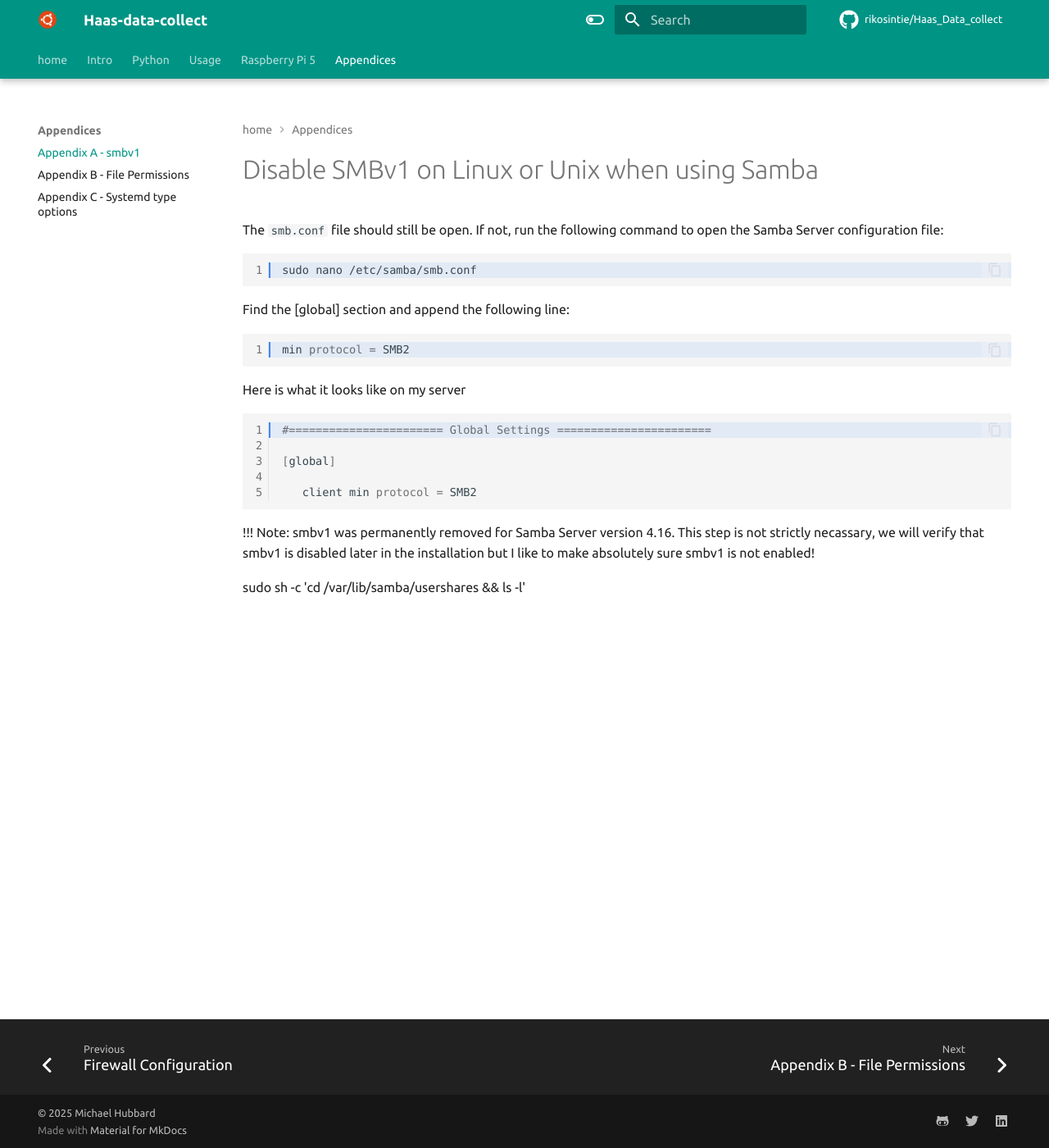
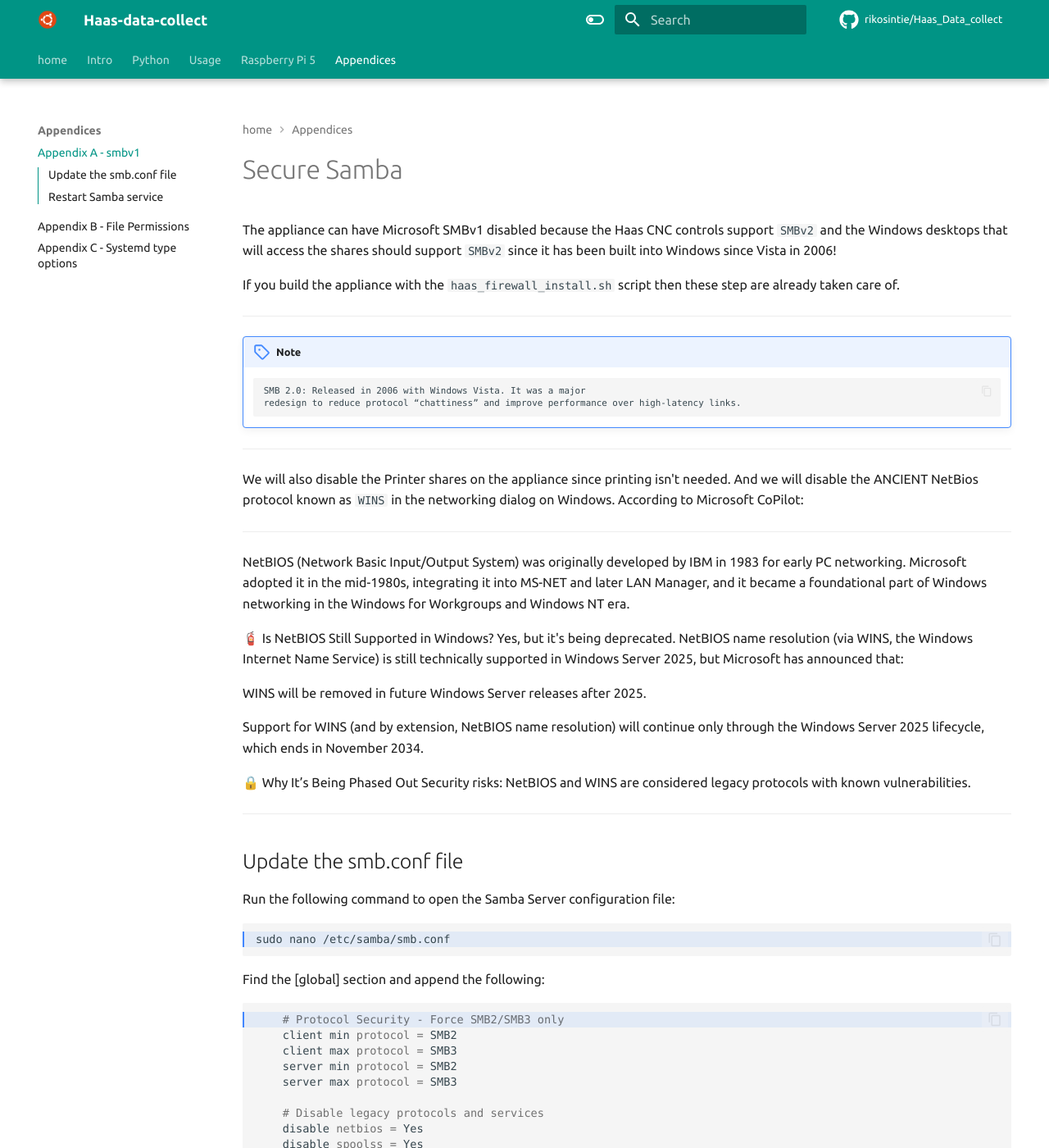
Before and after one commit to rikosintie/Haas_Data_collect, an MkDocs documentation site: the page built from docs/appendices/appendix-a.md, in a window 1280 px wide and 1400 px high. Shown: the whole window at 82% size. Built offline with MkDocs 1.6.1 and Material for MkDocs 9.7.7, drawn with Linux system fonts in a browser that asks for light colours; some web fonts are replaced; comment, search, counter and statistics services are not loaded; some of the changed text lies outside the part shown.

Commit message:
Git Title: Added more detail about legacy protocols

````diff
--- a/docs/appendices/appendix-a.md
+++ b/docs/appendices/appendix-a.md
@@ -1,28 +1,98 @@
-# Disable SMBv1 on Linux or Unix when using Samba
+# Secure Samba
 
-The `smb.conf` file should still be open. If not, run the following command to open the Samba Server configuration file:
+The appliance can have Microsoft SMBv1 disabled because the Haas CNC controls support `SMBv2` and the Windows desktops that will access the shares should support `SMBv2` since it has been built into Windows since Vista in 2006!
 
-```bash linenums='1' hl_lines='1'
+If you build the appliance with the `haas_firewall_install.sh` script then these step are already taken care of.
+
+----------------------------------------------------------------
+
+!!! Note
+        SMB 2.0: Released in 2006 with Windows Vista. It was a major
+        redesign to reduce protocol “chattiness” and improve performance over high-latency links.
+
+----------------------------------------------------------------
+
+We will also disable the Printer shares on the appliance since printing isn't needed. And we will disable the ANCIENT NetBios protocol known as `WINS` in the networking dialog on Windows. According to Microsoft CoPilot:
+
+----------------------------------------------------------------
+
+NetBIOS (Network Basic Input/Output System) was originally developed by IBM in 1983 for early PC networking. Microsoft adopted it in the mid-1980s, integrating it into MS-NET and later LAN Manager, and it became a foundational part of Windows networking in the Windows for Workgroups and Windows NT era.
+
+🧯 Is NetBIOS Still Supported in Windows?
+Yes, but it's being deprecated. NetBIOS name resolution (via WINS, the Windows Internet Name Service) is still technically supported in Windows Server 2025, but Microsoft has announced that:
+
+WINS will be removed in future Windows Server releases after 2025.
+
+Support for WINS (and by extension, NetBIOS name resolution) will continue only through the Windows Server 2025 lifecycle, which ends in November 2034.
+
+🔒 Why It’s Being Phased Out
+Security risks: NetBIOS and WINS are considered legacy protocols with known vulnerabilities.
+
+----------------------------------------------------------------
+
+## Update the smb.conf file
+
+Run the following command to open the Samba Server configuration file:
+
+```bash hl_lines='1'
 sudo nano /etc/samba/smb.conf
 ```
 
-Find the [global] section and append the following line:
+Find the [global] section and append the following:
 
-```bash linenums='1' hl_lines='1'
-min protocol = SMB2
+```bash hl_lines='1'
+    # Protocol Security - Force SMB2/SMB3 only
+    client min protocol = SMB2
+    client max protocol = SMB3
+    server min protocol = SMB2
+    server max protocol = SMB3
+
+    # Disable legacy protocols and services
+    disable netbios = Yes
+    disable spoolss = Yes
+
+    # Disable printing
+    load printers = No
+    printing = bsd
+    printcap name = /dev/null
+
+    [printers]
+    available = No
+    browseable = No
+    printable = Yes
 ```
 
-Here is what it looks like on my server
+Find the `[print$]` section and change available to `no`.
 
-```bash linenums='1' hl_lines='1'
-#======================= Global Settings =======================
-
-[global]
-
-   client min protocol = SMB2
+```bash
+[print$]
+    available = No
 ```
 
-!!! Note:
-    smbv1 was permanently removed for Samba Server version 4.16. This step is not strictly necassary, we will verify that smbv1 is disabled later in the installation but I like to make absolutely sure smbv1 is not enabled!
+Save and close the file using `ctrl+s`, `ctrl+x` if you were using nano.
+
+----------------------------------------------------------------
+
+Run the following command to make sure the smb.conf file doesn't have any errors:
+
+```bash hl_lines='1'
+testparm -s
+```
+
+If there are any errors reopen the smb.conf file and correct them.
+
+----------------------------------------------------------------
+
+## Restart Samba service
+
+Run the following to restart Samba and check the status:
+
+```bash
+sudo systemctl restart smbd
+sudo systemctl status smbd
+```
+
+!!! Note
+        Since `SMBv1` was permanently removed for Samba Server version 4.16, this step is not strictly needed, but disabling `NetBios`, the `spoolss` and the `pinter$` harden the appliance beyond just disabling `SMBv1`
 
 sudo sh -c 'cd /var/lib/samba/usershares && ls -l'
````
